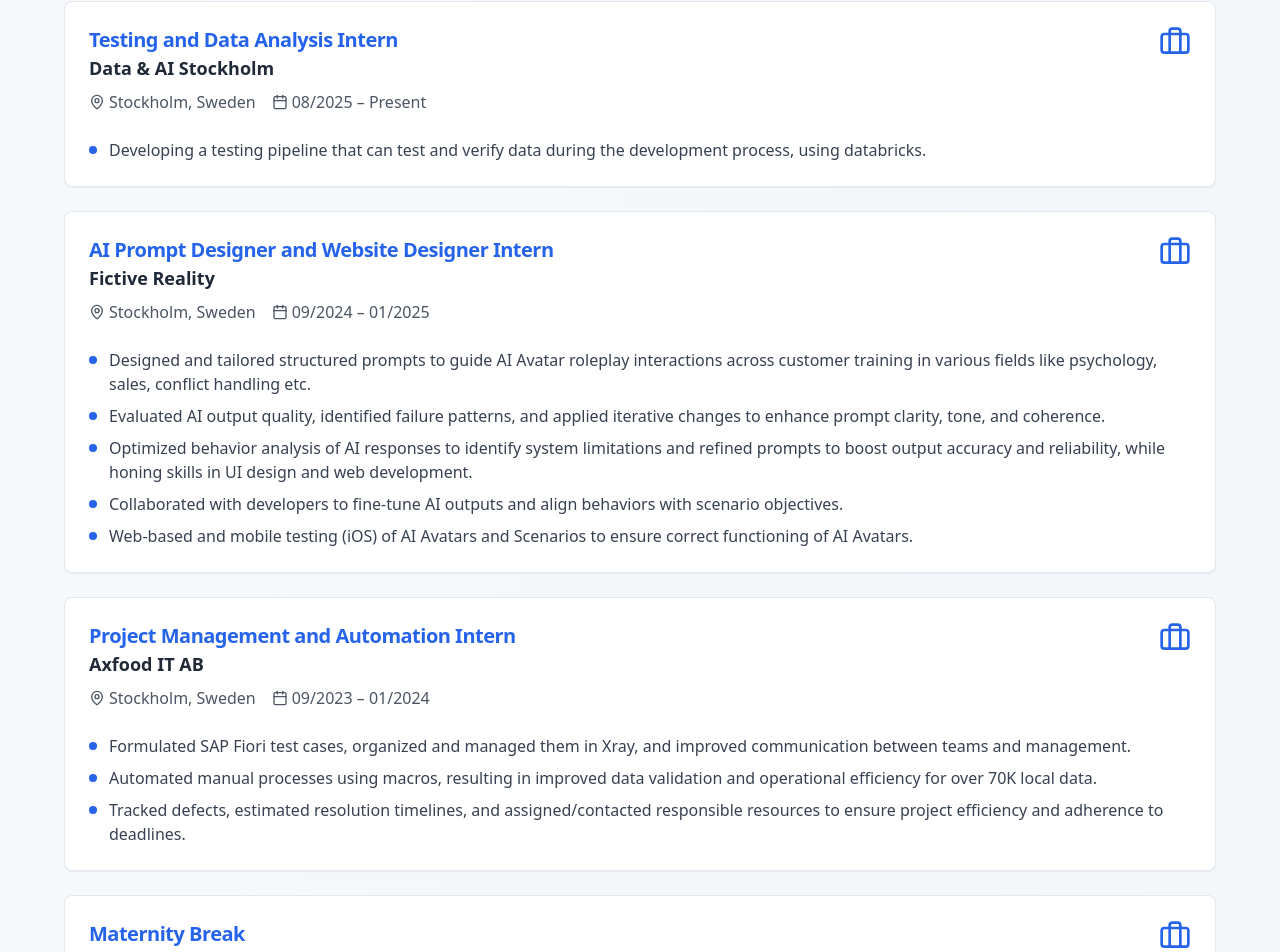
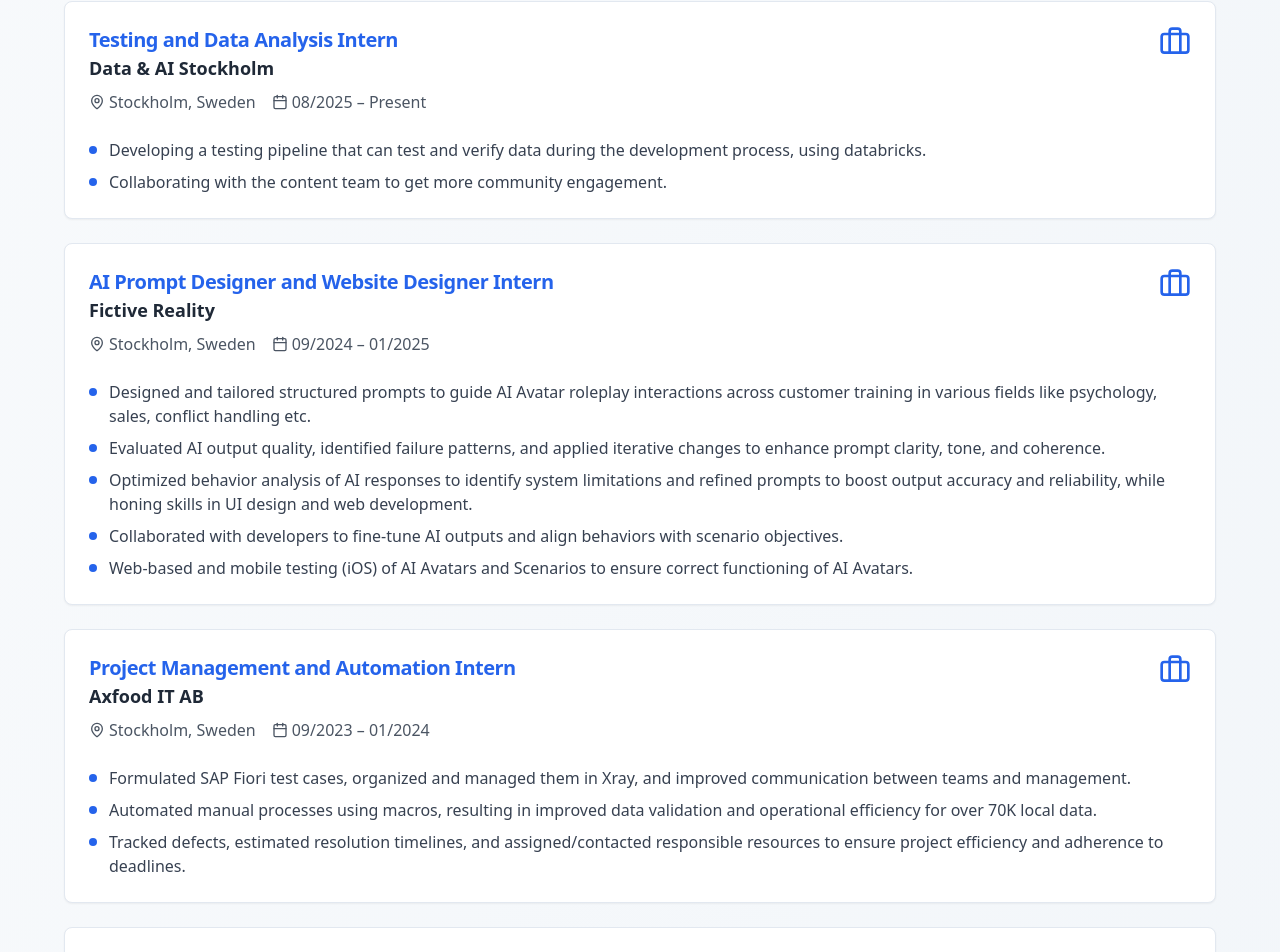
Before and after one commit to MeghnaAnand/personal-resume-webflow, a React (Vite) app: page / in a window 1280 px wide. Shown: the part 1489-2441 px from the top of the page. Built offline with nearby package versions, Linux system fonts and the light colour scheme.

Commit message:
Update Data & AI Stockholm experience

```diff
--- a/src/pages/Index.tsx
+++ b/src/pages/Index.tsx
@@ -85,7 +85,8 @@ const Index = () => {
       role: "Testing and Data Analysis Intern",
       period: "08/2025 – Present",
       responsibilities: [
-        "Developing a testing pipeline that can test and verify data during the development process, using databricks."
+        "Developing a testing pipeline that can test and verify data during the development process, using databricks.",
+        "Collaborating with the content team to get more community engagement."
       ]
     },
     {
```
